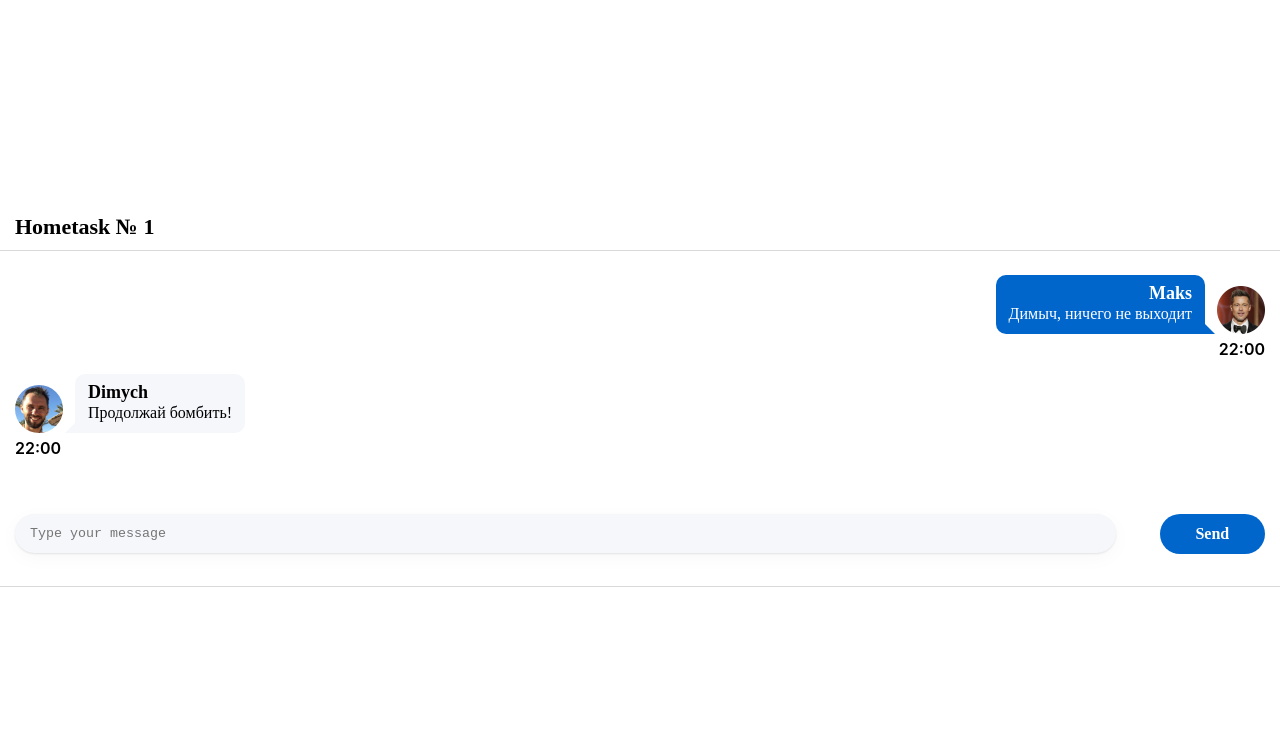
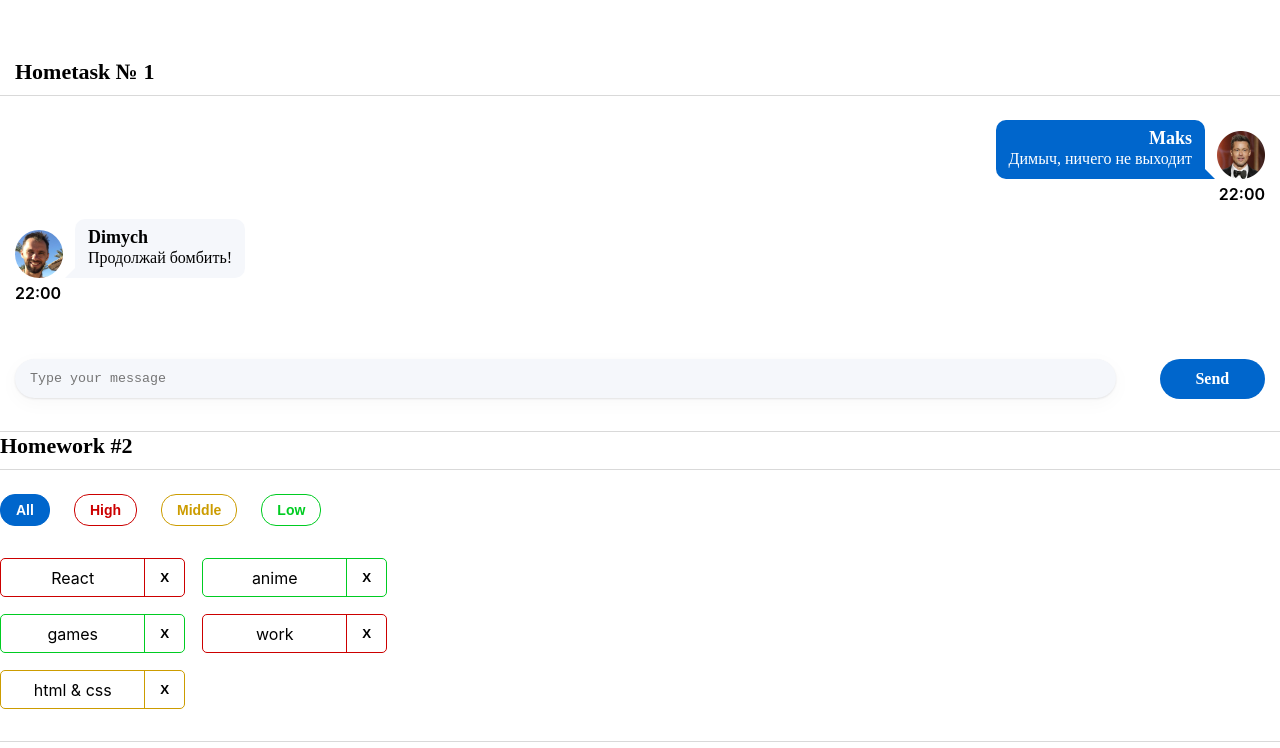
Before and after one commit to mvedmedenko/hw01, a React (Create React App) app: page / in a window 1280 px wide. Shown: the top 748 px of the page. Built offline with nearby package versions, Linux system fonts and the light colour scheme.

Commit message:
hw02 done

```diff
--- a/src/s1-main/App.tsx
+++ b/src/s1-main/App.tsx
@@ -1,13 +1,14 @@
 import React from 'react'
 import s from './App.module.css'
 import HW1 from '../s2-homeworks/hw01/HW1'
+import HW2 from "../s2-homeworks/hw02/HW2";
 
 function App() {
     return (
         <div className={s.App}>
             <HW1/>
             {/*раскомментировать по ходу выполнения*/}
-            {/*<HW2/>*/}
+            <HW2/>
             {/*<HW3/>*/}
             {/*<HW4/>*/}
 
--- a/src/s2-homeworks/hw02/HW2.tsx
+++ b/src/s2-homeworks/hw02/HW2.tsx
@@ -3,30 +3,30 @@
 import s2 from '../../s1-main/App.module.css'
 
 /*
-* 1 - описать типы AffairPriorityType, AffairType
-* 2 - указать нужный тип для defaultAffairs
-* 3 - дописать типы и логику функции filterAffairs и проверить её тестами
-* 4 - выполнить пункт 3 для функции deleteAffair
-* 5 - указать нужный тип в useState с affairs
-* 6 - дописать тип и логику функции deleteAffairCallback
-* 7 - в файле Affairs.tsx дописать типизацию пропсов
-* 8 - в файле Affairs.tsx дописать логику функций setAll, setHigh, setMiddle, setLow
-* 9 - в файле Affair.tsx дописать типизацию пропсов
-* 10 - в файле Affair.tsx дописать функции deleteCallback и использовать
-* 11 - в файле Affair.tsx отобразить приходящие данные
+* 1 - описать типы AffairPriorityType, AffairType +++
+* 2 - указать нужный тип для defaultAffairs +++
+* 3 - дописать типы и логику функции filterAffairs и проверить её тестами +++
+* 4 - выполнить пункт 3 для функции deleteAffair +++
+* 5 - указать нужный тип в useState с affairs +++
+* 6 - дописать тип и логику функции deleteAffairCallback +++
+* 7 - в файле Affairs.tsx дописать типизацию пропсов +++
+* 8 - в файле Affairs.tsx дописать логику функций setAll, setHigh, setMiddle, setLow +++
+* 9 - в файле Affair.tsx дописать типизацию пропсов +++
+* 10 - в файле Affair.tsx дописать функции deleteCallback и использовать +++
+* 11 - в файле Affair.tsx отобразить приходящие данные +++
 * */
 
 // types
-export type AffairPriorityType = any // need to fix any
+export type AffairPriorityType = "high" | "low" | "middle" // need to fix any
 export type AffairType = {
-    _id: any // need to fix any
-    name: any // need to fix any
+    _id: number // need to fix any
+    name: string // need to fix any
     priority: AffairPriorityType
 }
 export type FilterType = 'all' | AffairPriorityType
 
 // constants
-const defaultAffairs: any = [ // need to fix any
+const defaultAffairs: AffairType[] = [ // need to fix any
     {_id: 1, name: 'React', priority: 'high'}, // студенты могут изменить содержимое name и количество элементов в массиве, ...priority не менять!
     {_id: 2, name: 'anime', priority: 'low'},
     {_id: 3, name: 'games', priority: 'low'},
@@ -35,23 +35,37 @@
 ]
 
 // pure helper functions
-export const filterAffairs = (affairs: any, filter: any): any => { // need to fix any
+export const filterAffairs = (affairs: AffairType[], filter: FilterType): AffairType[] => { // need to fix any
+    switch (filter) {
+        case "middle": {
+            return affairs.filter((i) => i.priority === filter)
+        }
 
+        case "low": {
+            return affairs.filter((i) => i.priority === filter)
+        }
+
+        case "high": {
+            return affairs.filter((i) => i.priority === filter)
+        }
+
+        default:
+            return affairs
+    }
 
     return affairs // need to fix
 }
-export const deleteAffair = (affairs: any, _id: any): any => { // need to fix any
-
-    return affairs // need to fix
+export const deleteAffair = (affairs: AffairType[], _id: number): AffairType[] => { // need to fix any
+    return affairs.filter((i) => i._id !== _id) // need to fix
 }
 
 function HW2() {
-    const [affairs, setAffairs] = useState<any>(defaultAffairs) // need to fix any
+    const [affairs, setAffairs] = useState<AffairType[]>(defaultAffairs) // need to fix any
     const [filter, setFilter] = useState<FilterType>('all')
 
     const filteredAffairs = filterAffairs(affairs, filter)
-    const deleteAffairCallback = (_id: any) => { // need to fix any
-        // need to fix
+    const deleteAffairCallback = (_id: number) => { // need to fix any
+        setAffairs(deleteAffair(affairs, _id))
     }
 
     return (
--- a/src/s2-homeworks/hw02/affairs/Affairs.tsx
+++ b/src/s2-homeworks/hw02/affairs/Affairs.tsx
@@ -4,24 +4,24 @@
 import s from './Affairs.module.css'
 
 type AffairsPropsType = {
-    data: any // need to fix any
-    setFilter: any
-    deleteAffairCallback: any
+    data: AffairType[] // need to fix any
+    setFilter: (priority: FilterType) => void
+    deleteAffairCallback: (_id: number) => void
     filter: FilterType
 }
 
 function Affairs(props: AffairsPropsType) {
     const setAll = () => {
-        // need to fix
+        props.setFilter("all")
     }
     const setHigh = () => {
-        // need to fix
+        props.setFilter("high")
     }
     const setMiddle = () => {
-        // need to fix
+        props.setFilter("middle")
     }
     const setLow = () => {
-        // need to fix
+        props.setFilter("low")
     }
 
     const cnAll = s.button + ' ' + s.all + (props.filter === 'all' ? ' ' + s.active : '')
--- a/src/s2-homeworks/hw02/affairs/affair/Affair.tsx
+++ b/src/s2-homeworks/hw02/affairs/affair/Affair.tsx
@@ -6,12 +6,12 @@
 type AffairPropsType = {
     // key не нужно типизировать
     affair: AffairType
-    deleteAffairCallback: any // need to fix any
+    deleteAffairCallback: (_id: number) => void // need to fix any
 }
 
 function Affair(props: AffairPropsType) {
-    const deleteCallback = () => {
-        // need to fix
+    const deleteCallback = (_id: number) => {
+        props.deleteAffairCallback(_id)
     }
 
     const nameClass = s.name + ' ' + s2[props.affair.priority]
@@ -24,9 +24,7 @@
             className={affairClass}
         >
             <div id={'hw2-name-' + props.affair._id} className={nameClass}>
-                {/*создаёт студент*/}
-
-                {/**/}
+                {props.affair.name}
             </div>
             <div id={'hw2-priority-' + props.affair._id} hidden>
                 {props.affair.priority}
@@ -35,7 +33,7 @@
             <button
                 id={'hw2-button-delete-' + props.affair._id}
                 className={buttonClass}
-                // need to fix
+                onClick={() => deleteCallback(props.affair._id)}
 
             >
                 {/*текст кнопки могут изменить студенты*/}
```
